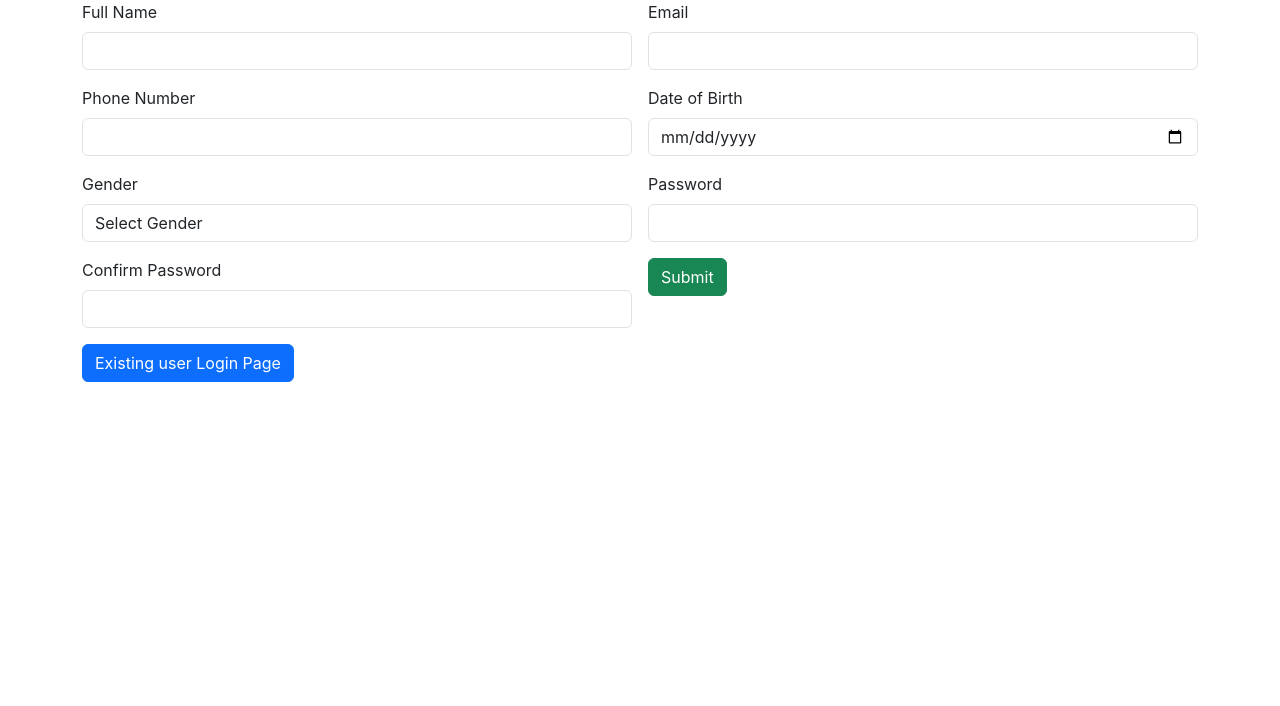
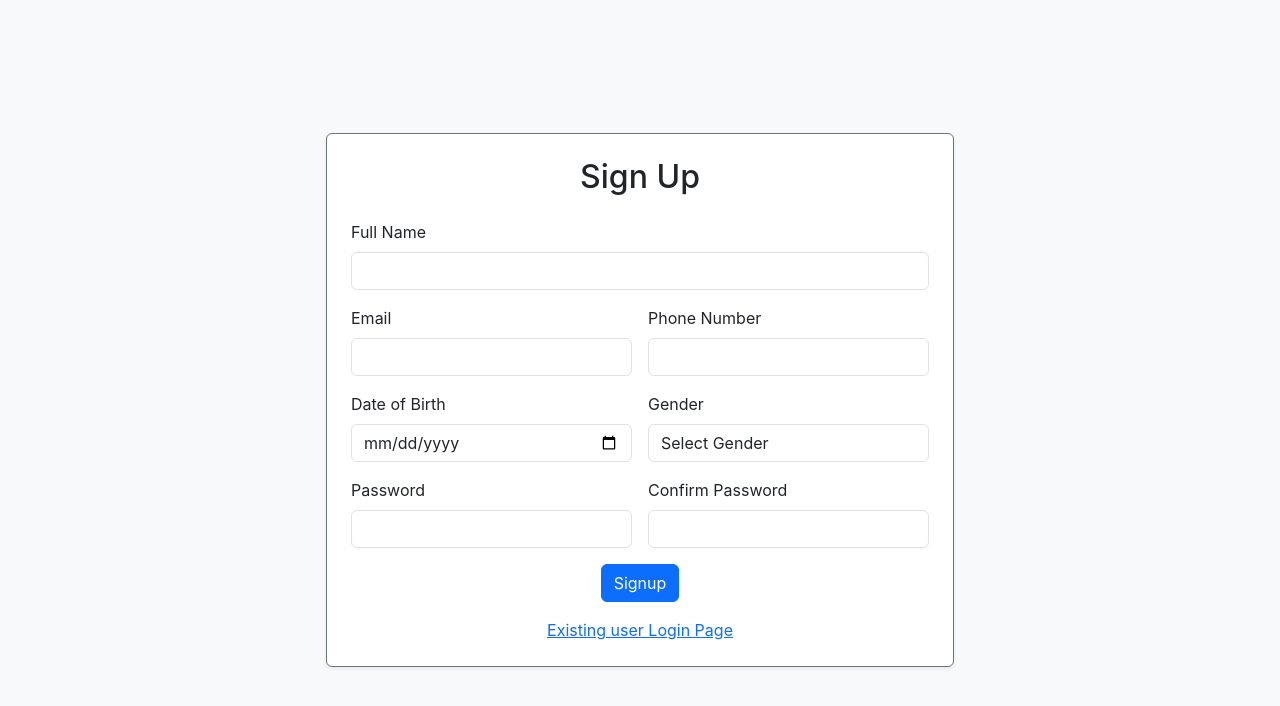
Before and after one commit to adithkrishnaor/ev-finder-frontend, a React (Create React App) app: page /signup in a window 1280 px wide. Shown: the top 706 px of the page. Built offline with nearby package versions, Linux system fonts and the light colour scheme.

Commit message:
login and signup design created and blank form fill validated

```diff
--- a/src/components/SignIn.jsx
+++ b/src/components/SignIn.jsx
@@ -52,24 +52,33 @@
     }
 
     return (
-        <div>
+        <div className="container-fluid bg-light min-vh-100 d-flex align-items-center">
             <div className="container">
-                <div className="row">
-                    <div className="col col-12 col-sm-12 col-md-12 col-lg-12 col-xl-12 col-xxl-12">
+                <div className="row justify-content-center">
+                    <div className="col col-12 col-sm-12 col-md-12 col-lg-12 col-xl-12 col-xxl-12  d-flex justify-content-center">
+                        <div className="card w-50 border-rounded border-secondary shadow-sm">
+                            <div className="card-body p-4">
+                                <h2 className="card-title text-center mb-4">Login</h2>
                                 <div className="row g-3">
                                     <div className="col-12 col-sm-12 col-md-12 col-lg-12 col-xl-12 col-xxl-12">
-                                <label htmlFor="" className="form-label">Email</label>
-                                <input type="text" className="form-control" name='email' value={data.email} onChange={inputHandler} />
+                                        <label htmlFor="email" className="form-label">Email</label>
+                                        <input type="email" className="form-control" id="email" name='email' placeholder='Enter the email' value={data.email} onChange={inputHandler} />
                                     </div>
                                     <div className="col-12 col-sm-12 col-md-12 col-lg-12 col-xl-12 col-xxl-12">
-                                <label htmlFor="" className="form-label">Password</label>
-                                <input type="password" className="form-control" name='password' value={data.password} onChange={inputHandler} />
+                                        <label htmlFor="password" className="form-label">Password</label>
+                                        <input type="password" className="form-control" id="password" name='password' placeholder='Enter the password' value={data.password} onChange={inputHandler} />
                                     </div>
                                     <div className="col-12 col-sm-12 col-md-12 col-lg-12 col-xl-12 col-xxl-12">
-                                <button className="btn btn-primary" onClick={readValue}>Login</button>
+                                        <center>
+                                            <button className="btn btn-success w-50" onClick={readValue}>Login</button>
+                                        </center>
                                     </div>
                                     <div className="col-12 col-sm-12 col-md-12 col-lg-12 col-xl-12 col-xxl-12">
-                                <a href="/signup" className="btn btn-secondary">new user, SignUP</a>
+                                        <center>
+                                            <a href="/signup">New user, Sign Up</a>
+                                        </center>
+                                    </div>
+                                </div>
                             </div>
                         </div>
                     </div>
--- a/src/components/SignUp.jsx
+++ b/src/components/SignUp.jsx
@@ -21,6 +21,11 @@
 
     const readValue = () => {
 
+        if (!data.name || !data.email || !data.phone || !data.dob || !data.gender || !data.password || !data.cpass) {
+            alert('Please fill in all fields.');
+            return;
+        }
+
         if (data.password == data.cpass) {
 
             let newdata = {
@@ -39,13 +44,13 @@
                     if (response.data.status == "success") {
                         alert("Registration Success")
                         setData(
-                            { "name": "","email": "","phone": "","dob": "","gender": "","password": "","cpass": "" }
+                            { "name": "", "email": "", "phone": "", "dob": "", "gender": "", "password": "", "cpass": "" }
                         )
                     }
                     else {
                         alert("User already exist")
                         setData(
-                            { "name": "","email": "","phone": "","dob": "","gender": "","password": "","cpass": "" }
+                            { "name": "", "email": "", "phone": "", "dob": "", "gender": "", "password": "", "cpass": "" }
                         )
                     }
                 }
@@ -62,11 +67,14 @@
     }
     return (
         <div>
-            <div className="container">
-                <div className="row">
+            <div className="container-fluid bg-light min-vh-100 d-flex align-items-center">
+                <div className="row justify-content-center">
+                    <div className="col col-12 col-sm-12 col-md-12 col-lg-12 col-xl-12 col-xxl-12 d-flex justify-content-center">
+                        <div className="card w-50 border-rounded border-secondary shadow-sm">
+                            <div className="card-body p-4">
+                                <h2 className="card-title text-center mb-4">Sign Up</h2>
+                                <div className="row g-3">
                                     <div className="col col-12 col-sm-12 col-md-12 col-lg-12 col-xl-12 col-xxl-12">
-                        <div className="row g-3">
-                            <div className="col col-12 col-sm-12 col-md-6 col-lg-6 col-xl-6 col-xxl-6">
                                         <label htmlFor="" className="form-label">Full Name</label>
                                         <input type="text" className="form-control" name='name' value={data.name} onChange={inputHandler} />
                                     </div>
@@ -93,17 +101,23 @@
                                     </div>
                                     <div className="col col-12 col-sm-12 col-md-6 col-lg-6 col-xl-6 col-xxl-6">
                                         <label htmlFor="" className="form-label">Password</label>
-                                <input type="text" className="form-control" name='password' value={data.password} onChange={inputHandler} />
+                                        <input type="password" className="form-control" name='password' value={data.password} onChange={inputHandler} />
                                     </div>
                                     <div className="col col-12 col-sm-12 col-md-6 col-lg-6 col-xl-6 col-xxl-6">
                                         <label htmlFor="" className="form-label">Confirm Password</label>
-                                <input type="text" className="form-control" name='cpass' value={data.cpass} onChange={inputHandler} />
+                                        <input type="password" className="form-control" name='cpass' value={data.cpass} onChange={inputHandler} />
                                     </div>
-                            <div className="col col-12 col-sm-12 col-md-6 col-lg-6 col-xl-6 col-xxl-6">
-                                <button className="btn btn-success" onClick={readValue}>Submit</button>
+                                    <div className="col col-12 col-sm-12 col-md-12 col-lg-12 col-xl-12 col-xxl-12">
+                                        <center>
+                                            <button className="btn btn-primary" onClick={readValue}>Signup</button>
+                                        </center>
                                     </div>
-                            <div className="col col-12 col-sm-12 col-md-6 col-lg-6 col-xl-6 col-xxl-6">
-                                <a href="/" className="btn btn-primary">Existing user Login Page</a>
+                                    <div className="col col-12 col-sm-12 col-md-12 col-lg-12 col-xl-12 col-xxl-12">
+                                        <center>
+                                            <a href="/">Existing user Login Page</a>
+                                        </center>
+                                    </div>
+                                </div>
                             </div>
                         </div>
                     </div>
```
Lines whose indentation alone changed are shown as unchanged.
